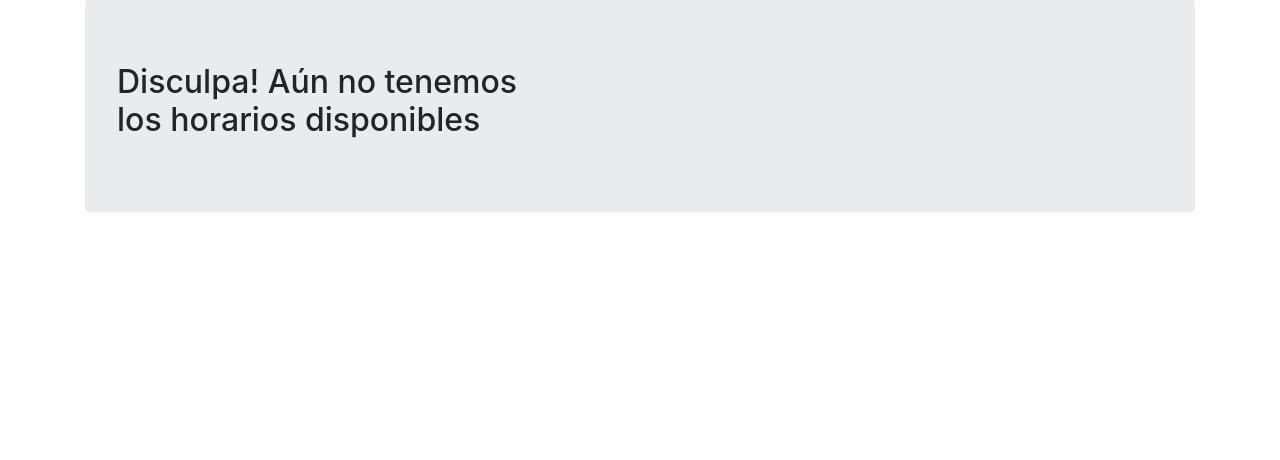
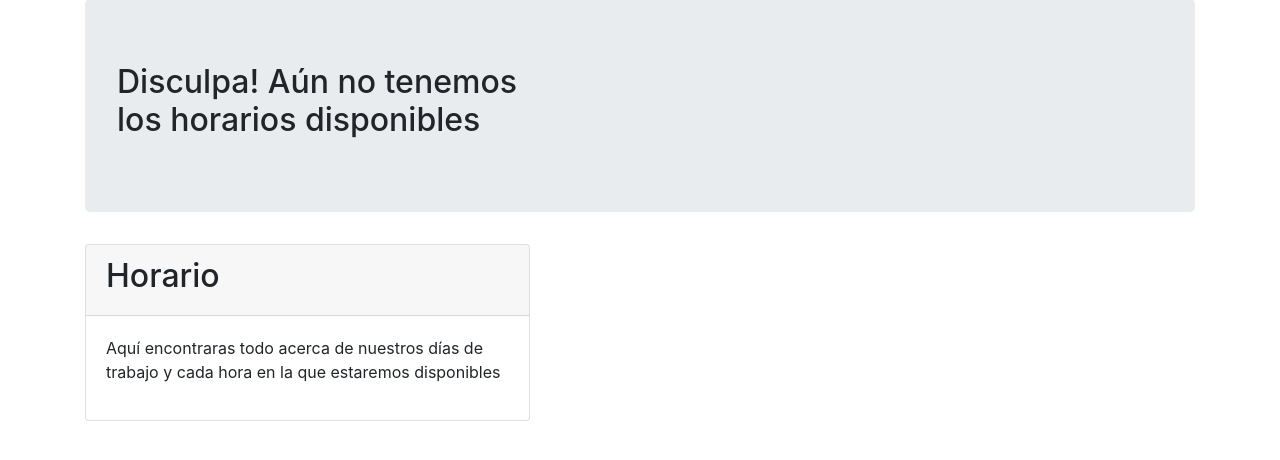
Before and after one commit to engeldevelopment/barberia, a Django app: template apps/servicios/templates/servicios/listar_horarios.html in a window 1280 px wide. Shown: the part 139-599 px from the top of the page. Run offline with Django 3.2, Linux system fonts and the light colour scheme; the template is opened without the code that fills it, so the values that code supplies are empty; parts of the project's set-up code (start-up, migrations or seed data) failed here and were passed over; some libraries are stand-ins or nearby versions.

Commit message:
Se agregaron los card en las plantillas de lista_horarios y listar_servicios

```diff
--- a/apps/servicios/templates/servicios/listar_horarios.html
+++ b/apps/servicios/templates/servicios/listar_horarios.html
@@ -33,3 +33,17 @@
 	{% endif %}
 
 {% endblock %}
+
+
+{% block card %}
+	<div class="card">
+		<div class="card-header">
+			<h2> Horario </h2>
+		</div>
+		<div class="card-body">
+			<div class="card-text">
+				<p> Aquí encontraras todo acerca de nuestros días de trabajo y cada hora en la que estaremos disponibles </p>
+			</div>
+		</div>
+	</div>
+{% endblock %}
--- a/templates/web/index.html
+++ b/templates/web/index.html
@@ -9,6 +9,7 @@
 </head>
 <body>
 	<div class="container">
+
 		<header id="header" class="card card-header">
 			<h1 class="title"> BarberCachet's </h1>
 		</header>
@@ -23,6 +24,15 @@
 				</h1>
 			{% endblock %}
 		</div>
+
+		<div class="row">
+			<div class="align-content-center col-md-5">
+			{% block card %}
+
+			{% endblock %}
+			</div>
+		</div>
+
 	</div>
 
 	{% block js %}
```
Also changed, not shown: apps/servicios/templates/servicios/listar_servicios.html (+13 -0 lines).
